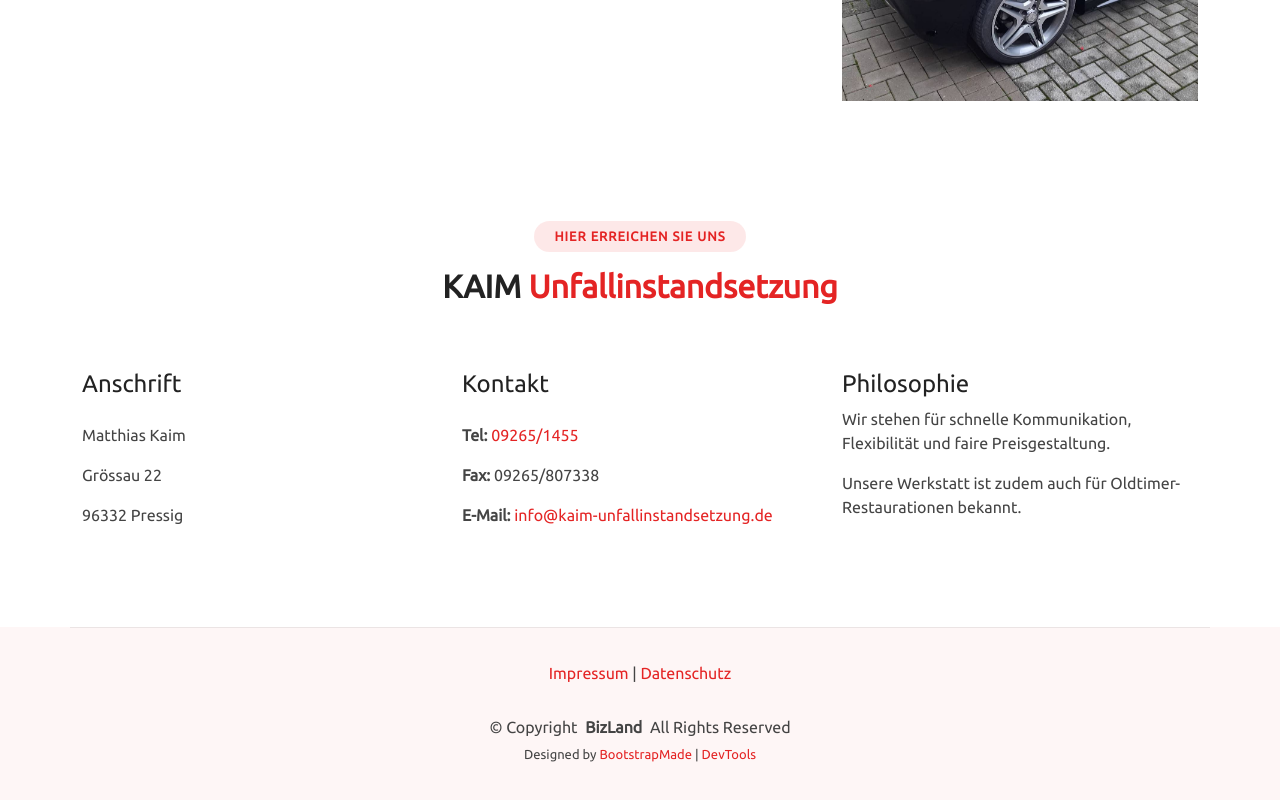
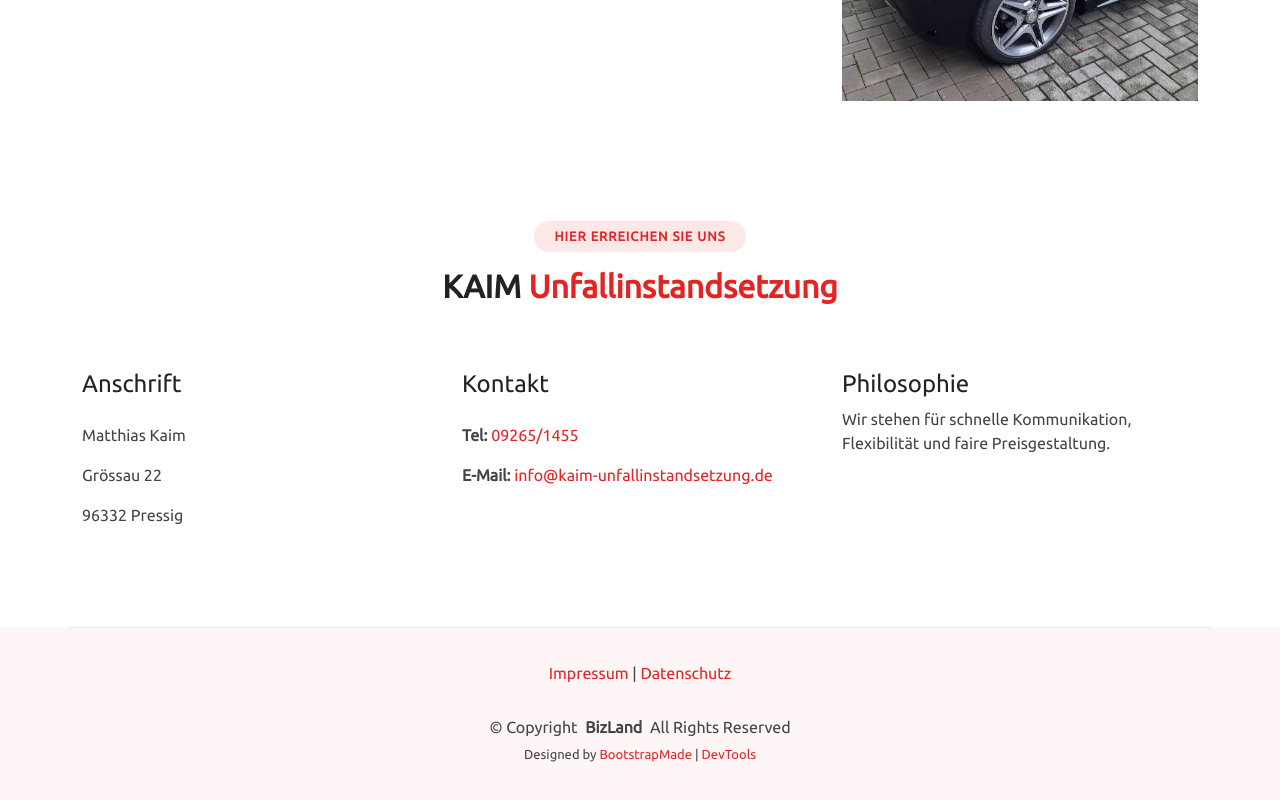
Before and after one commit to rolandsee/kaim-unfallinstandsetzung.de, a plain HTML site: page www/index.html in a window 1280 px wide. Shown: the part 5163-5963 px from the top of the page. Drawn offline with Linux system fonts and the light colour scheme.

Commit message:
Text und CSS Korrekturen

```diff
--- a/www/assets/css/main.css
+++ b/www/assets/css/main.css
@@ -933,6 +933,7 @@ section,
 .featured-services .service-item h4 a {
   color: var(--heading-color);
   transition: ease-in-out 0.3s;
+  cursor: default
 }
 
 .featured-services .service-item p {
@@ -942,7 +943,7 @@ section,
   transition: ease-in-out 0.3s;
 }
 
-.featured-services .service-item:hover h4 a,
+/* .featured-services .service-item:hover h4 a,
 .featured-services .service-item:hover .icon i,
 .featured-services .service-item:hover p {
   color: var(--contrast-color);
@@ -952,7 +953,7 @@ section,
   background: var(--accent-color);
   inset: 0;
   border-radius: 0px;
-}
+} */
 
 /*--------------------------------------------------------------
 # About Section
--- a/www/index.html
+++ b/www/index.html
@@ -457,14 +457,13 @@
           <h4 class="d-flex align-items-center">Kontakt</h4>
           <div class="footer-contact pt-3">
             <p><strong>Tel:</strong> <a href="tel:092651455"><span>09265/1455</span></a></p>
-            <p><strong>Fax:</strong> <span>09265/807338</span></p>
             <p><strong>E-Mail:</strong> <a href="mailto:info@kaim-unfallinstandsetzung.de">info@kaim-unfallinstandsetzung.de</a></p>
           </div>
         </div>
 
         <div class="col-lg-4 col-md-12">
           <h4 class="d-flex align-items-center">Philosophie</h4>
-          <p>Wir stehen für schnelle Kommunikation, Flexibilität und faire Preisgestaltung.</p><p>Unsere Werkstatt ist zudem auch für Oldtimer-Restaurationen bekannt.</p>
+          <p>Wir stehen für schnelle Kommunikation, Flexibilität und faire Preisgestaltung.</p>
         </div>
 
       </div>
@@ -478,8 +477,6 @@
 
   <footer id="footer" class="footer">
 
-
-
     <div class="container copyright text-center mt-4">
 
       <div class="footer-links mt-2">
@@ -488,8 +485,6 @@
 
       <p>© <span>Copyright</span> <strong class="px-1 sitename">BizLand</strong> <span>All Rights Reserved</span></p>
       <div class="credits">
-        <!-- All the links in the footer should remain intact. -->
-        <!-- You can delete the links only if you've purchased the pro version. -->
         <!-- Licensing information: https://bootstrapmade.com/license/ -->
         Designed by <a href="https://bootstrapmade.com/">BootstrapMade</a> | <a href="https://bootstrapmade.com/tools/">DevTools</a>
       </div>
```
